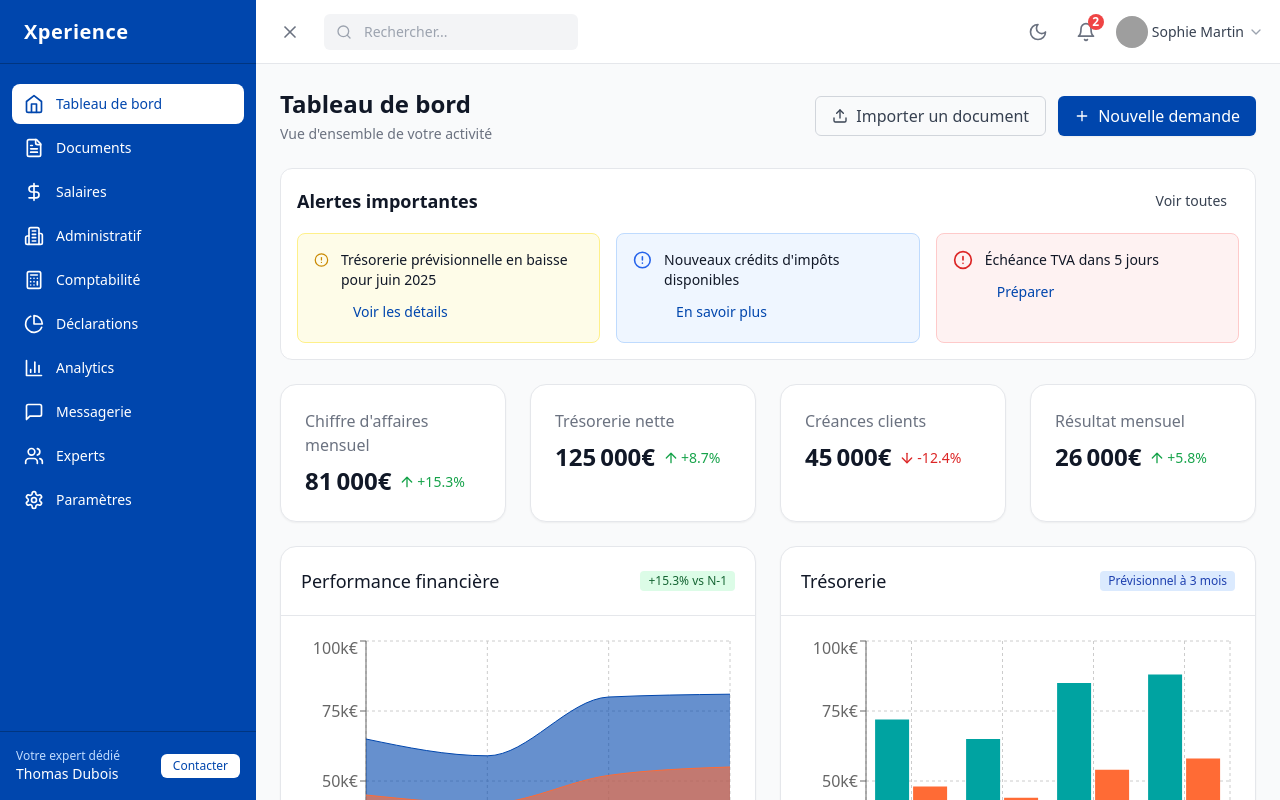
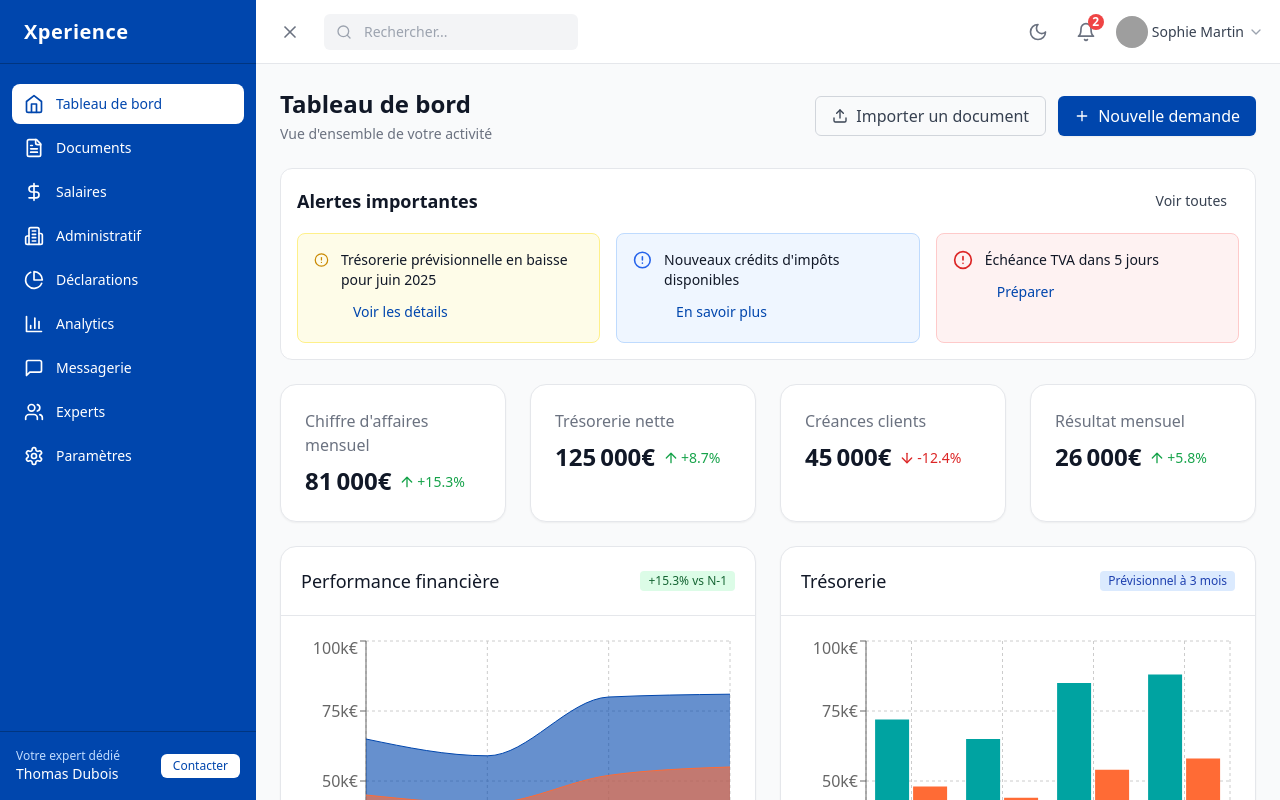
Before and after one commit to Lucho500/DigitalPlateform25, a React (Vite) app: page / in a window 1280 px wide. Built offline with nearby package versions, Linux system fonts and the light colour scheme; grey boxes are pictures that could not be loaded.

Commit message:
Remove accounting from sidebar

```diff
--- a/src/components/Sidebar.tsx
+++ b/src/components/Sidebar.tsx
@@ -2,7 +2,7 @@ import React from 'react';
 import { Link, useLocation } from 'react-router-dom';
 import {
   BarChart3, FileText, Home, MessageSquare, PieChart, Settings,
-  Users, Wallet, DollarSign, Building2, Calendar, Calculator
+  Users, DollarSign, Building2, Calendar
 } from 'lucide-react';
 import { MenuItem } from '../types';
 
@@ -18,7 +18,6 @@ export const Sidebar: React.FC<SidebarProps> = ({ isOpen }) => {
     { name: 'Documents', path: '/documents', icon: 'FileText' },
     { name: 'Salaires', path: '/payroll', icon: 'DollarSign' },
     { name: 'Administratif', path: '/administrative', icon: 'Building2' },
-    { name: 'Comptabilité', path: '/accounting', icon: 'Calculator' },
     { name: 'Déclarations', path: '/declarations', icon: 'PieChart' },
     { name: 'Analytics', path: '/analytics', icon: 'BarChart3' },
     { name: 'Messagerie', path: '/messages', icon: 'MessageSquare' },
@@ -33,7 +32,6 @@ export const Sidebar: React.FC<SidebarProps> = ({ isOpen }) => {
       case 'Users': return <Users size={20} />;
       case 'DollarSign': return <DollarSign size={20} />;
       case 'Building2': return <Building2 size={20} />;
-      case 'Calculator': return <Calculator size={20} />;
       case 'PieChart': return <PieChart size={20} />;
       case 'BarChart3': return <BarChart3 size={20} />;
       case 'MessageSquare': return <MessageSquare size={20} />;
```
